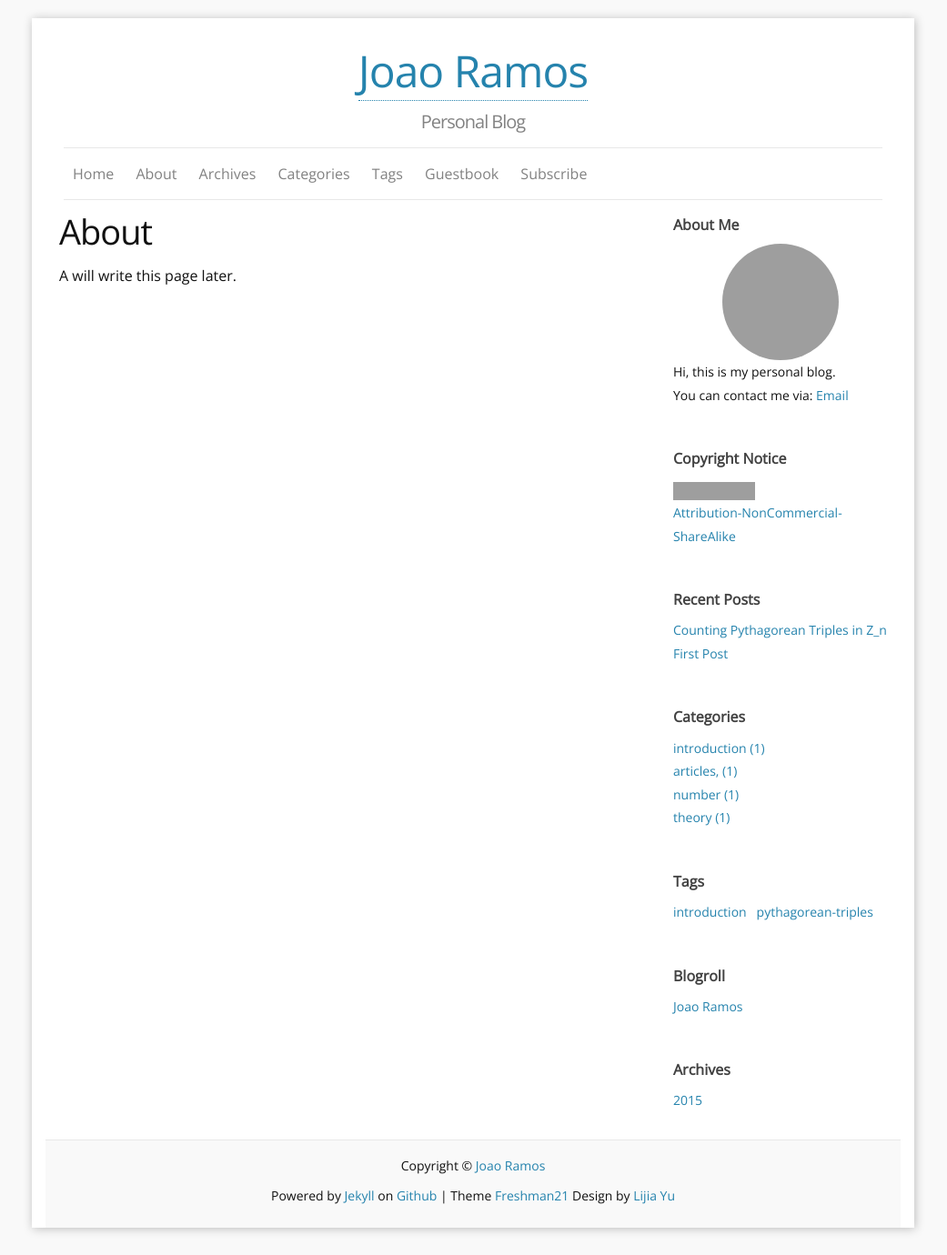
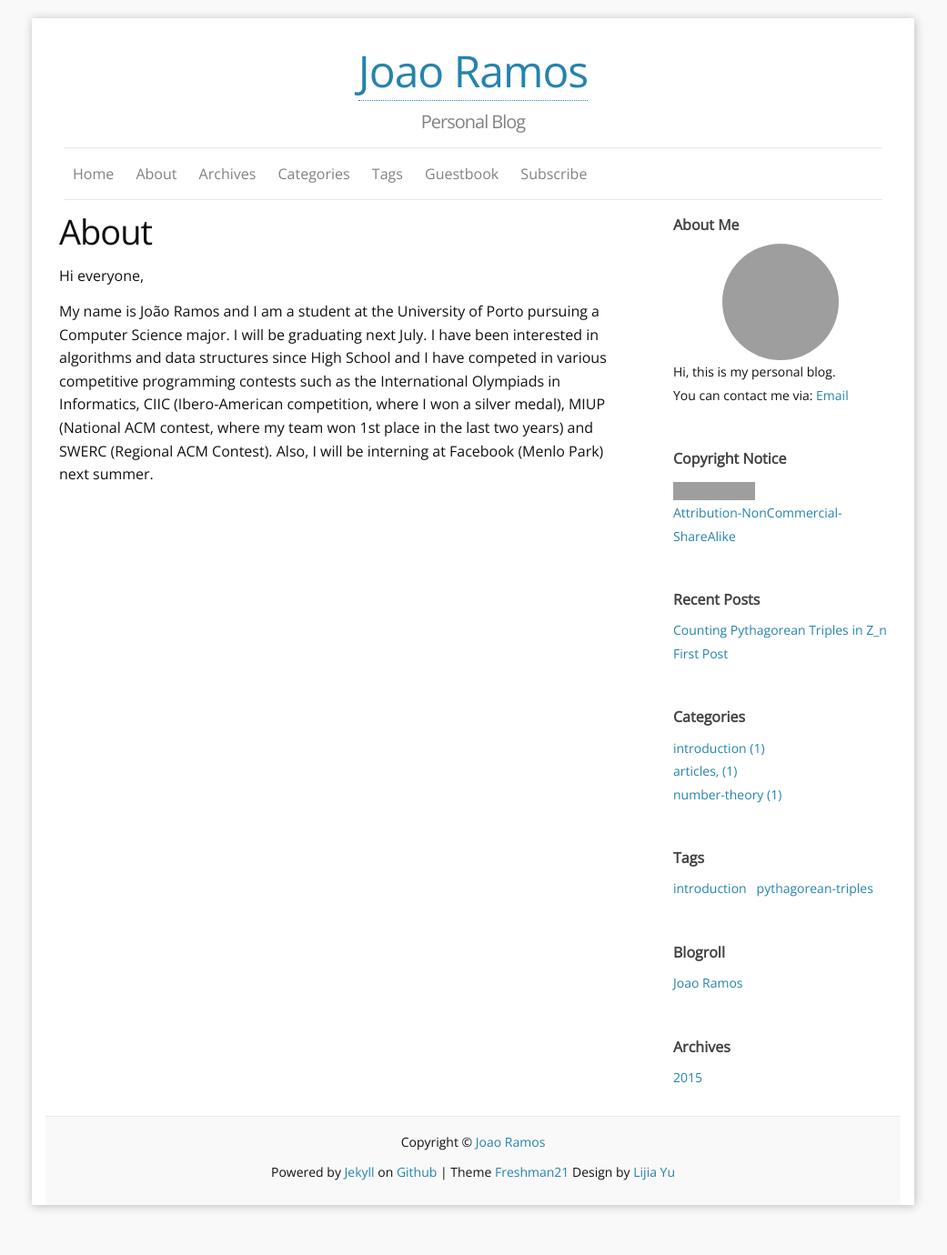
Before and after one commit to JoaoM10/JoaoM10.github.io, a Jekyll site: the page built from b_about.md, in a window 1280 px wide. Shown: the whole page at 91% size, without its empty margins (120-1161 px from the left). Built offline with Jekyll 4.4.1, drawn with Linux system fonts in a browser that asks for light colours; comment, search, counter and statistics services are not loaded; after the commit the page ends 1355 px from its top, so only the background shows below that; grey boxes are pictures that could not be loaded.

Commit message:
change about me

```diff
--- a/b_about.md
+++ b/b_about.md
@@ -6,4 +6,6 @@ permalink: /about/
 ---
 
 
-A will write this page later.
+Hi everyone,
+
+My name is João Ramos and I am a student at the University of Porto pursuing a Computer Science major. I will be graduating next July. I have been interested in algorithms and data structures since High School and I have competed in various competitive programming contests such as the International Olympiads in Informatics, CIIC (Ibero-American competition, where I won a silver medal), MIUP (National ACM contest, where my team won 1st place in the last two years) and SWERC (Regional ACM Contest). Also, I will be interning at Facebook (Menlo Park) next summer.
```
Also changed, not shown: _posts/2015-04-18-pythagorean_triples.md (+1 -1 lines).
